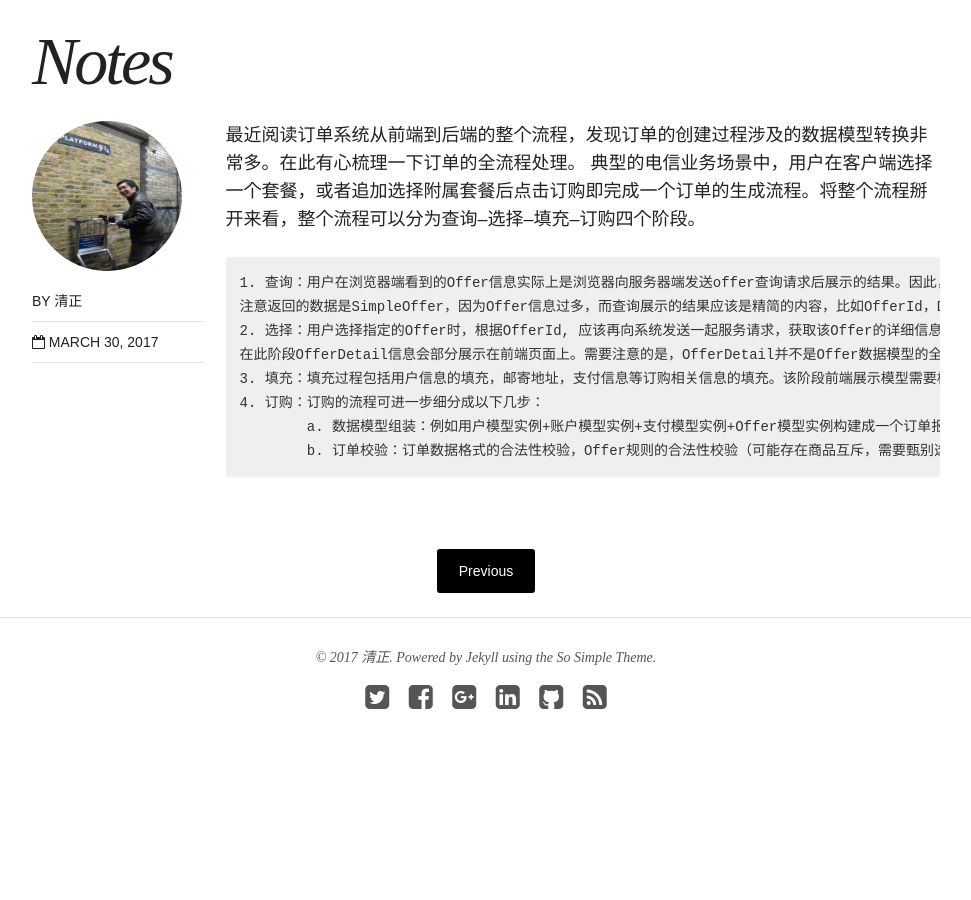
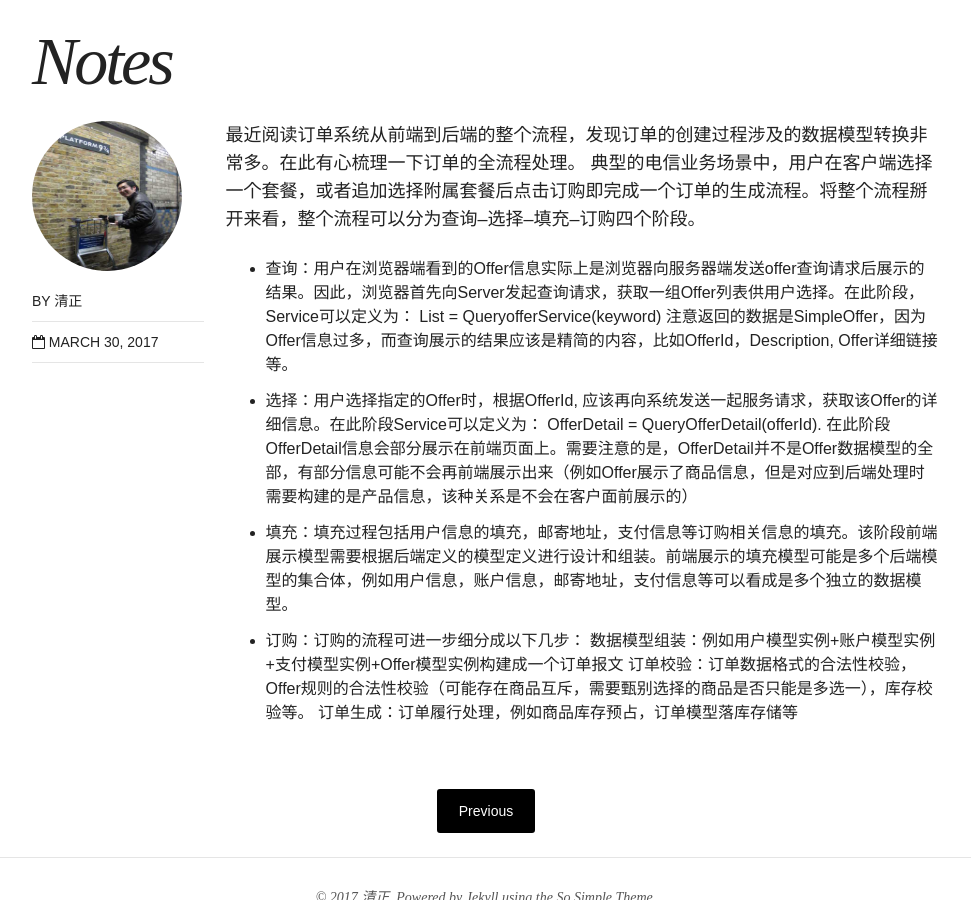
Before and after one commit to zqz981/zqz981.github.io, a Jekyll site: the page built from _posts/blog/2017-03-30-notes.md, in a window 1280 px wide and 900 px high, scrolled down 451 px. Shown: the whole window, without its empty margins (154-1125 px from the left). Built offline with Jekyll 4.4.1, drawn with Linux system fonts in a browser that asks for light colours; nearby versions of some CDN libraries; before the commit the page ends 1260 px from its top, so only the background shows below that.

Commit message:
crm summary

```diff
--- a/_posts/blog/2017-03-30-notes.md
+++ b/_posts/blog/2017-03-30-notes.md
@@ -7,12 +7,12 @@ category: CRM
 最近阅读订单系统从前端到后端的整个流程，发现订单的创建过程涉及的数据模型转换非常多。在此有心梳理一下订单的全流程处理。
 典型的电信业务场景中，用户在客户端选择一个套餐，或者追加选择附属套餐后点击订购即完成一个订单的生成流程。将整个流程掰开来看，整个流程可以分为查询--选择--填充--订购四个阶段。
 
-	1. 查询：用户在浏览器端看到的Offer信息实际上是浏览器向服务器端发送offer查询请求后展示的结果。因此，浏览器首先向Server发起查询请求，获取一组Offer列表供用户选择。在此阶段，Service可以定义为：   List<SimpleOffer> = QueryofferService(keyword)
+*	查询：用户在浏览器端看到的Offer信息实际上是浏览器向服务器端发送offer查询请求后展示的结果。因此，浏览器首先向Server发起查询请求，获取一组Offer列表供用户选择。在此阶段，Service可以定义为：   List<SimpleOffer> = QueryofferService(keyword)
 	注意返回的数据是SimpleOffer，因为Offer信息过多，而查询展示的结果应该是精简的内容，比如OfferId，Description, Offer详细链接等。
-	2. 选择：用户选择指定的Offer时，根据OfferId, 应该再向系统发送一起服务请求，获取该Offer的详细信息。在此阶段Service可以定义为： OfferDetail = QueryOfferDetail(offerId).
+*	选择：用户选择指定的Offer时，根据OfferId, 应该再向系统发送一起服务请求，获取该Offer的详细信息。在此阶段Service可以定义为： OfferDetail = QueryOfferDetail(offerId).
 	在此阶段OfferDetail信息会部分展示在前端页面上。需要注意的是，OfferDetail并不是Offer数据模型的全部，有部分信息可能不会再前端展示出来（例如Offer展示了商品信息，但是对应到后端处理时需要构建的是产品信息，该种关系是不会在客户面前展示的）
-	3. 填充：填充过程包括用户信息的填充，邮寄地址，支付信息等订购相关信息的填充。该阶段前端展示模型需要根据后端定义的模型定义进行设计和组装。前端展示的填充模型可能是多个后端模型的集合体，例如用户信息，账户信息，邮寄地址，支付信息等可以看成是多个独立的数据模型。
-	4. 订购：订购的流程可进一步细分成以下几步：
-		a. 数据模型组装：例如用户模型实例+账户模型实例+支付模型实例+Offer模型实例构建成一个订单报文
-		b. 订单校验：订单数据格式的合法性校验，Offer规则的合法性校验（可能存在商品互斥，需要甄别选择的商品是否只能是多选一），库存校验等。
-订单生成：订单履行处理，例如商品库存预占，订单模型落库存储等
+*	填充：填充过程包括用户信息的填充，邮寄地址，支付信息等订购相关信息的填充。该阶段前端展示模型需要根据后端定义的模型定义进行设计和组装。前端展示的填充模型可能是多个后端模型的集合体，例如用户信息，账户信息，邮寄地址，支付信息等可以看成是多个独立的数据模型。
+*	订购：订购的流程可进一步细分成以下几步：
+	    数据模型组装：例如用户模型实例+账户模型实例+支付模型实例+Offer模型实例构建成一个订单报文
+		订单校验：订单数据格式的合法性校验，Offer规则的合法性校验（可能存在商品互斥，需要甄别选择的商品是否只能是多选一），库存校验等。
+		订单生成：订单履行处理，例如商品库存预占，订单模型落库存储等
```
